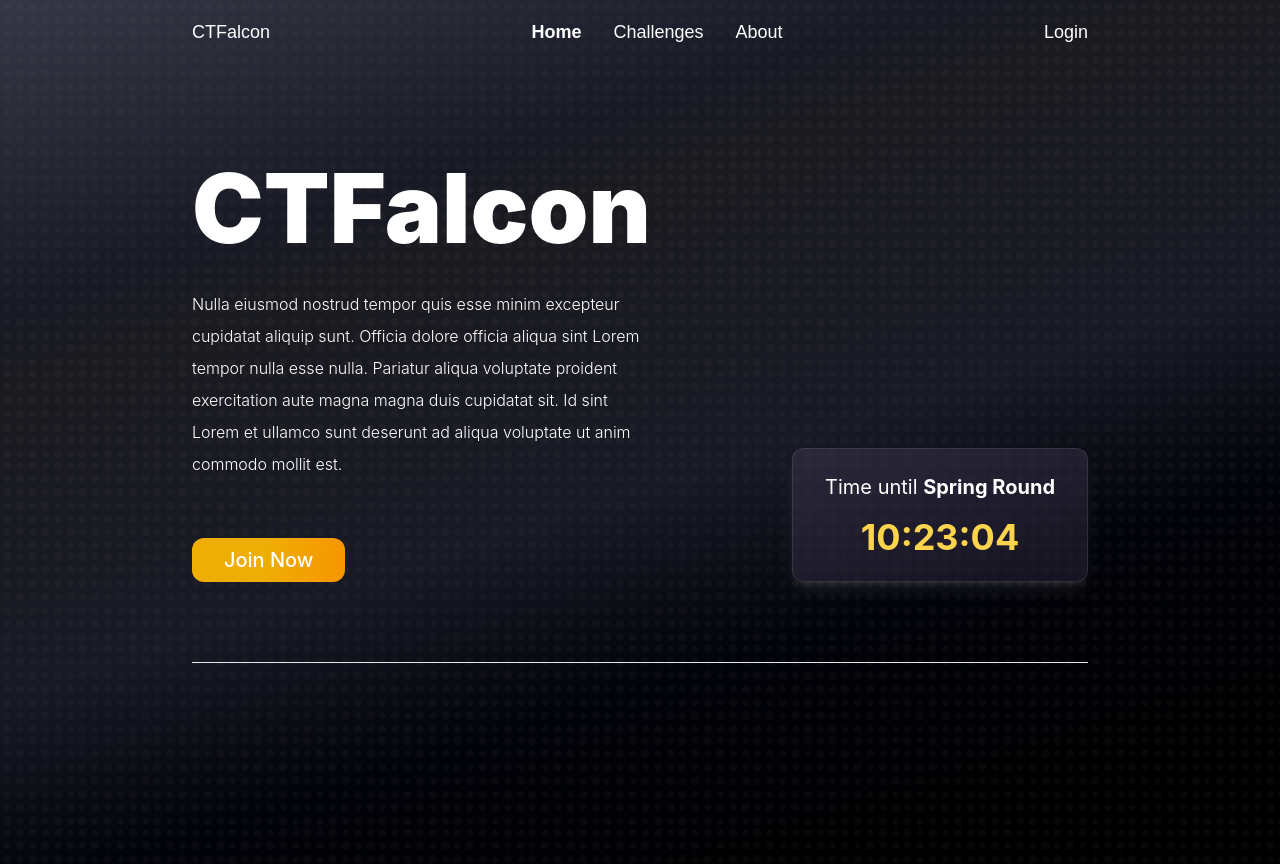
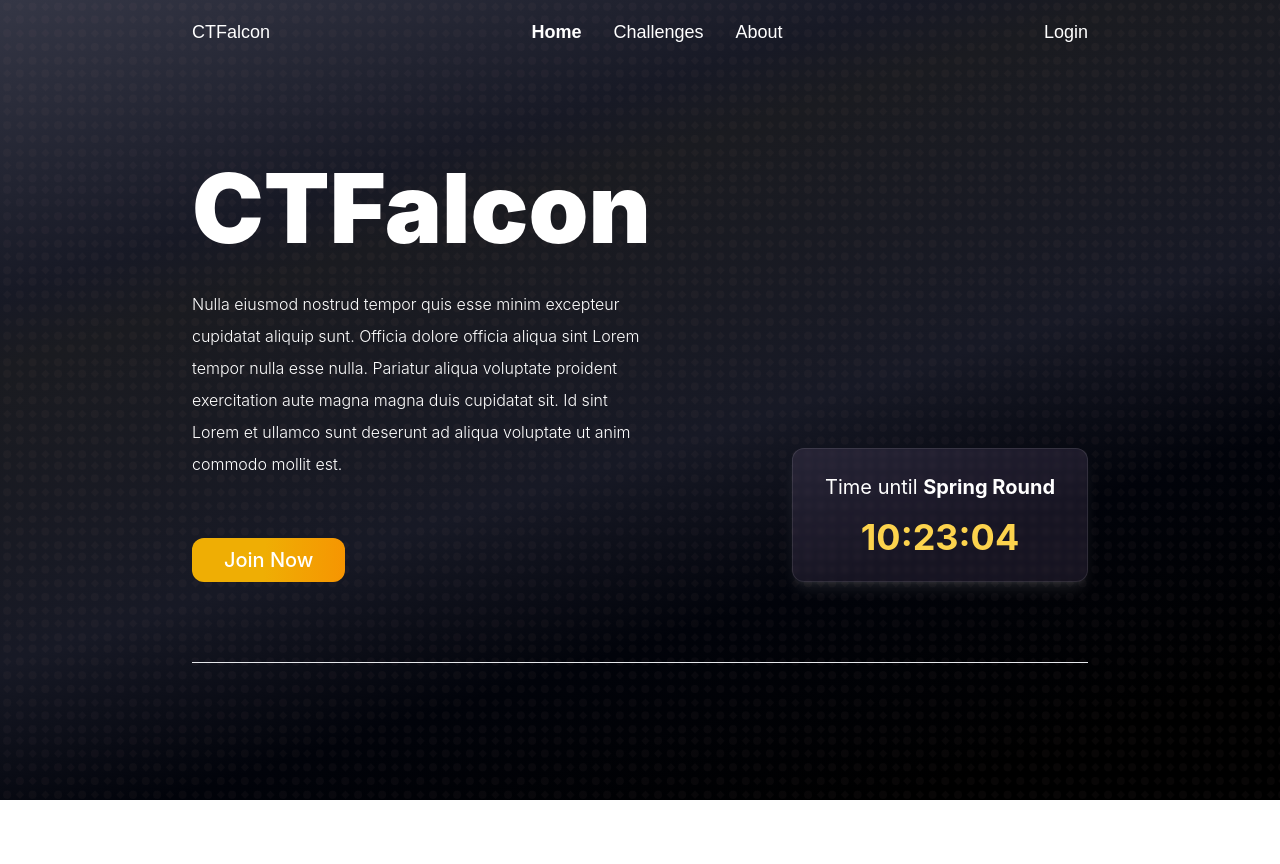
Before and after one commit to Poolesville-Computer-Team/ctfalcon-new, a SvelteKit app: page / in a window 1280 px wide. After the commit the page ends 800 px from the top, so only its background shows below. Built offline with nearby package versions, Linux system fonts and the light colour scheme.

Commit message:
add pages

```diff
--- a/src/routes/+page.svelte
+++ b/src/routes/+page.svelte
@@ -5,7 +5,7 @@
 	<title>Home | CTFalcon</title>
 </svelte:head>
 
-<section class="min-h-screen w-screen">
+<section class="w-screen">
 	<div class="mx-auto w-11/12 max-w-4xl pt-24">
 		<div class="space-y-8">
 			<h1 class="w-full max-w-2xl text-5xl font-black sm:text-8xl">CTFalcon</h1>
--- a/src/routes/challenges/+page.svelte
+++ b/src/routes/challenges/+page.svelte
@@ -1,4 +1,2 @@
 <script type="ts">
 </script>
-
-<h1>hi</h1>
```
Also changed, not shown: src/routes/about/+page.svelte (added), src/routes/start/+page.svelte (added).
